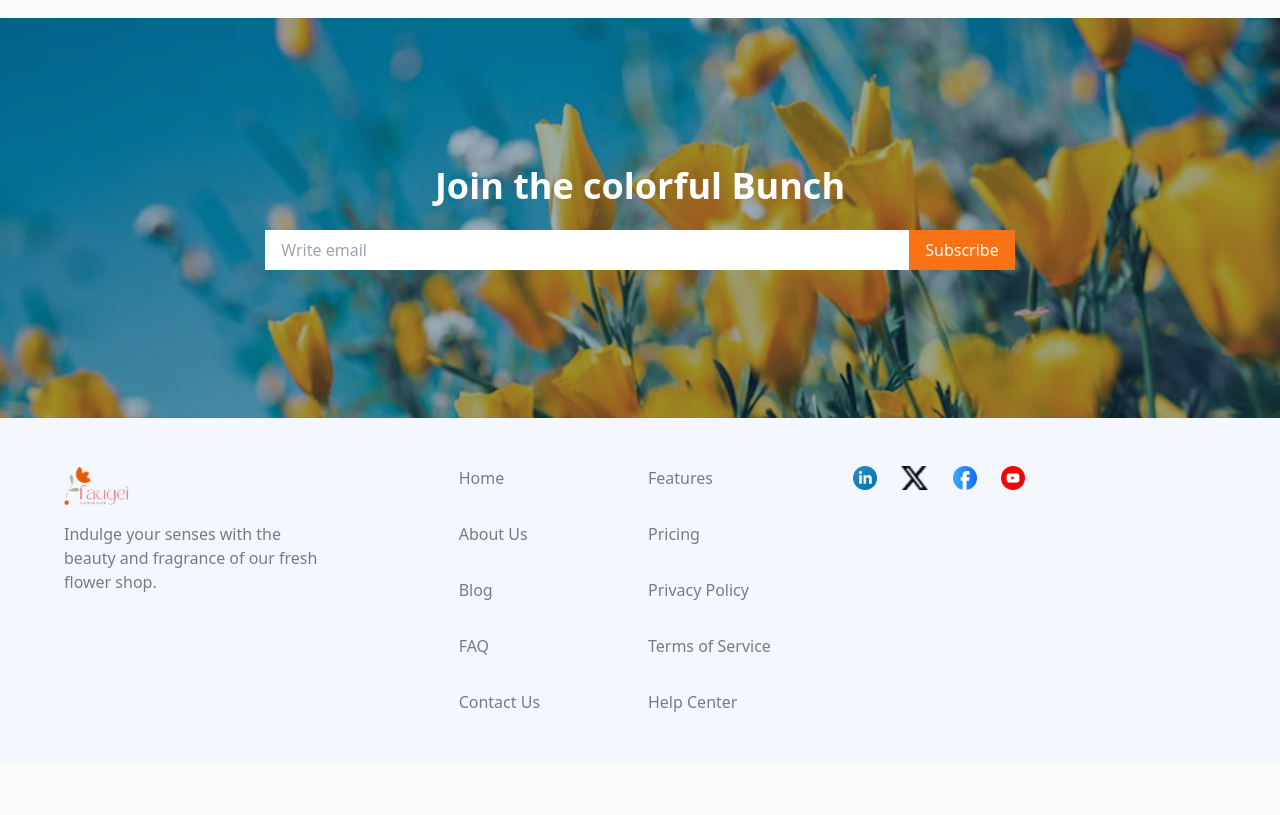
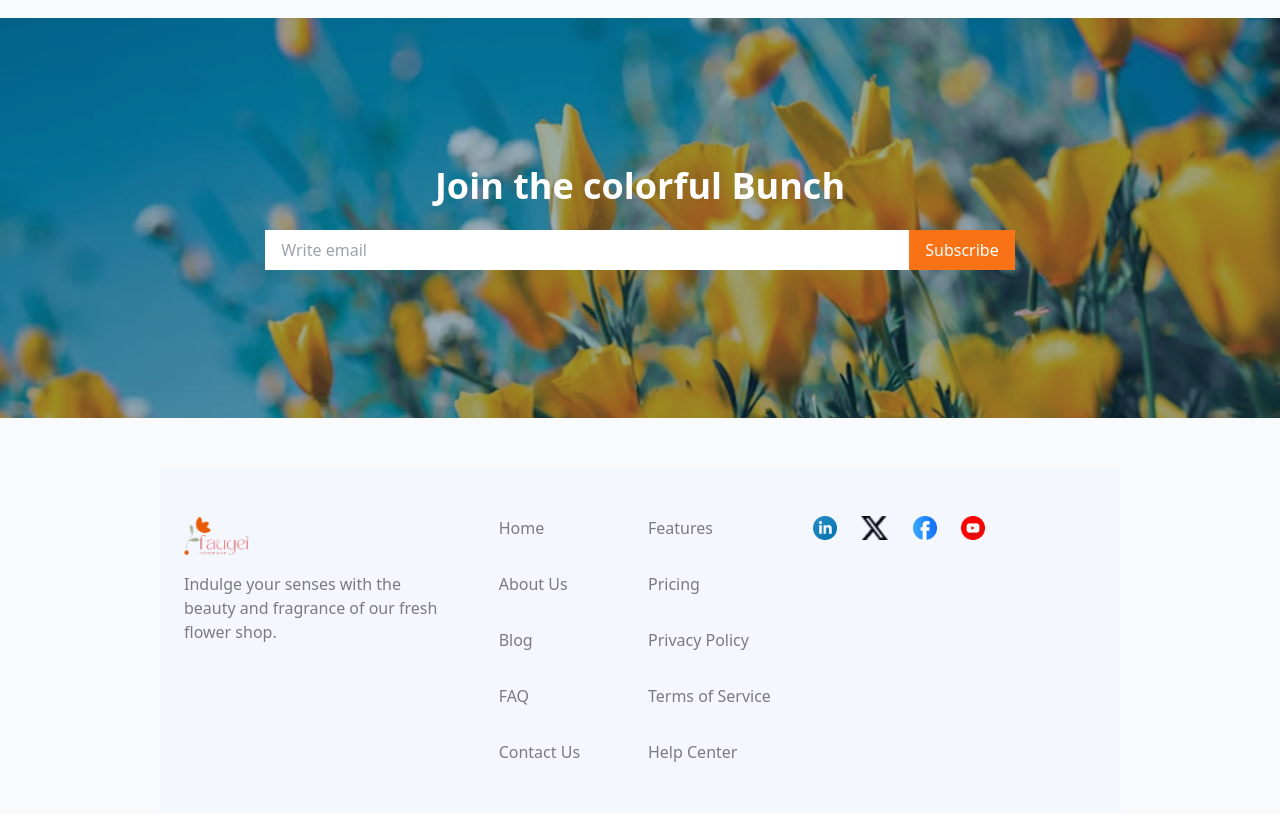
Before and after one commit to mca-programmer/flower-website, a plain HTML site: page index.html in a window 1280 px wide. Shown: the part 2598-3413 px from the top of the page. Before the commit the page ends 3360 px from the top, so only its background shows below. Drawn offline with nearby package versions, Linux system fonts and the light colour scheme.

Commit message:
added footer margin add

```diff
--- a/index.html
+++ b/index.html
@@ -198,7 +198,7 @@
   </section>
 
    <!-- Footer -->
-  <footer class="bg-[#f4f7fe] px-6 py-12 text-gray-700">
+  <footer class="mx-4 lg:mx-[160px] my-[50px] bg-[#f4f7fe] px-6 py-12 text-gray-700">
     <div class="max-w-6xl mx-auto grid grid-cols-1 md:grid-cols-3 gap-8">
       <!-- Logo Section -->
       <div>
```
